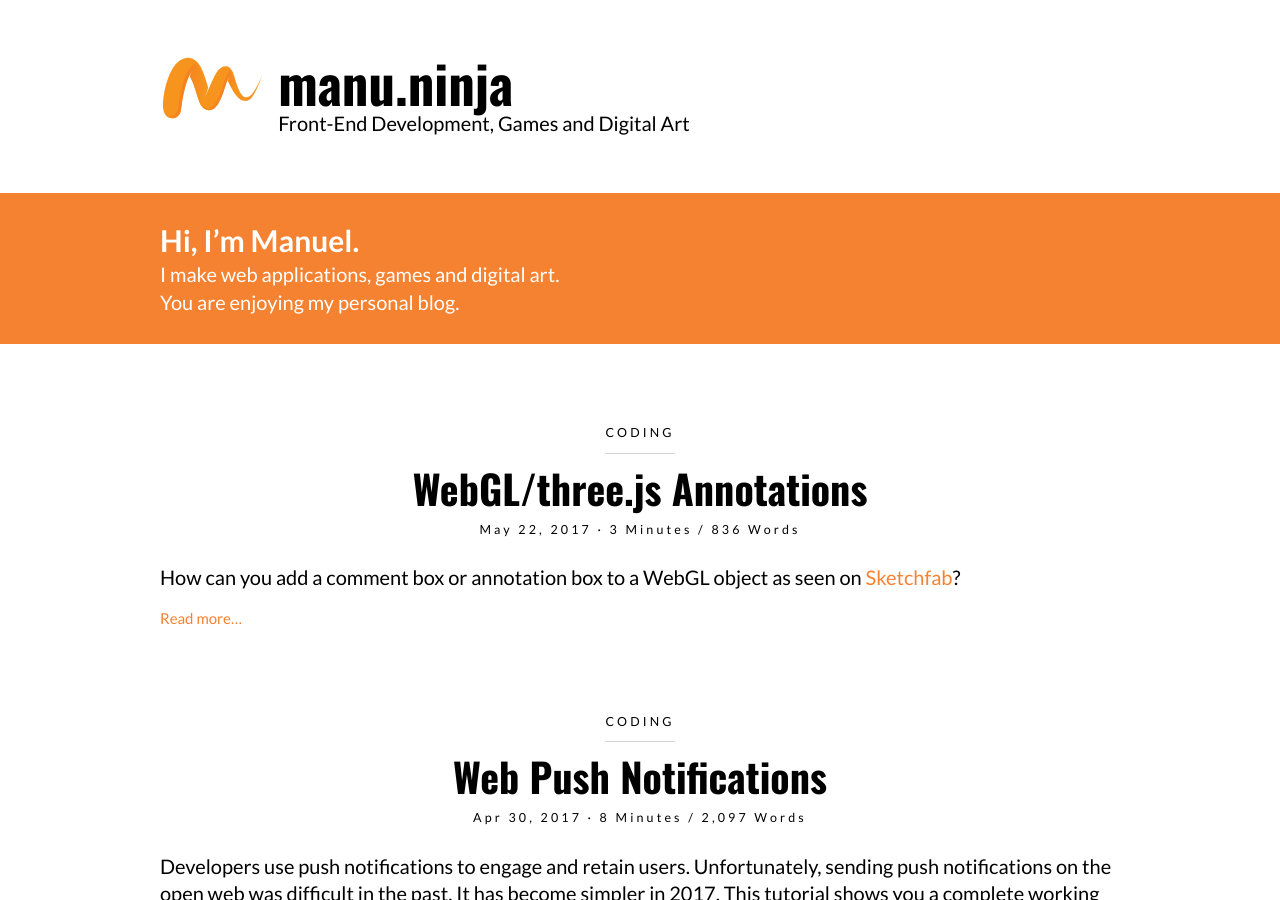
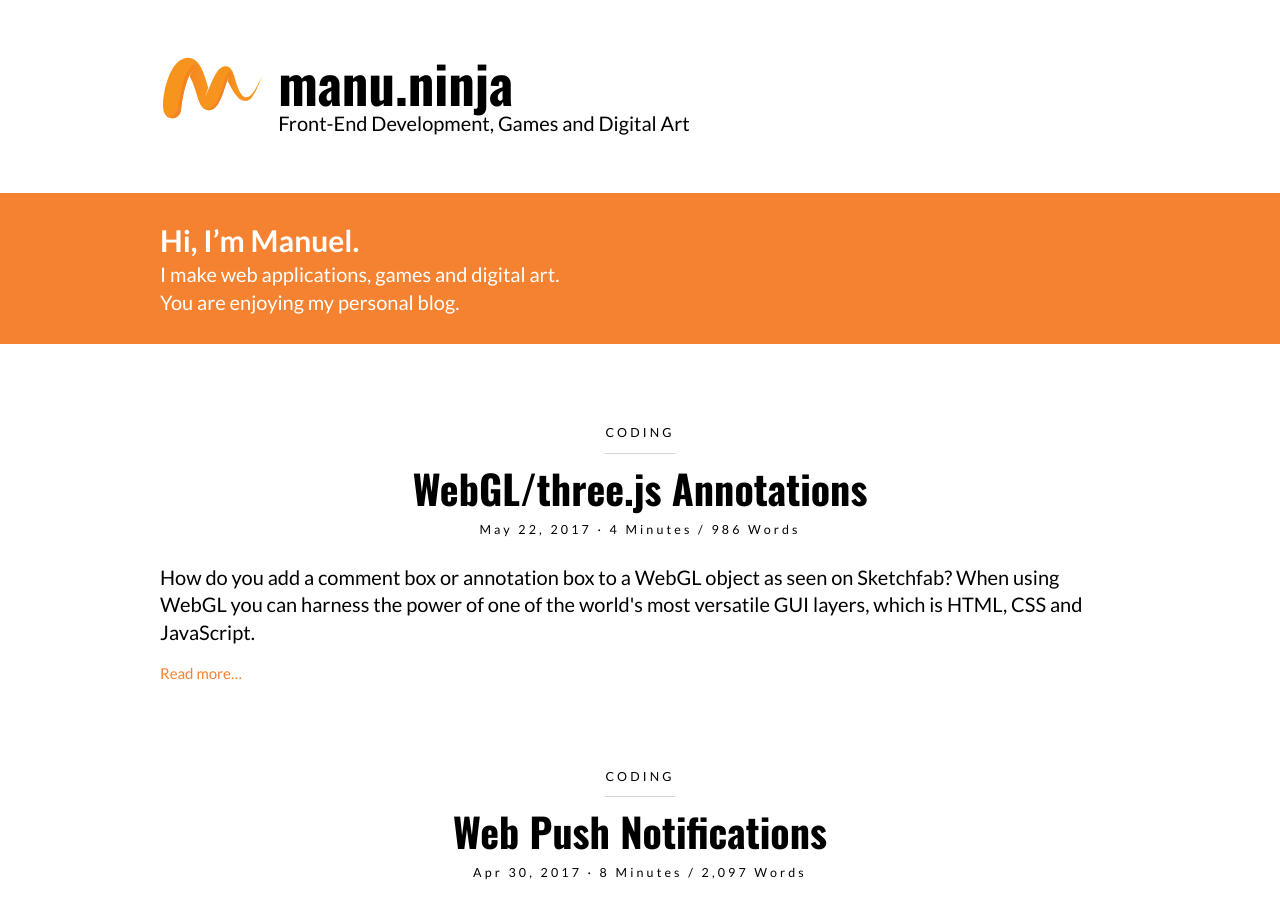
Before and after one commit to Lorti/manu.ninja, a Jekyll site: the page built from index.html, in a window 1280 px wide and 900 px high. Built offline with Jekyll 4.4.1, drawn with Linux system fonts in a browser that asks for light colours; nearby versions of some CDN libraries; some of the changed lines change nothing that is shown.

Commit message:
Introduction

````diff
--- a/_posts/2017-05-22-webgl-three-js-annotations.md
+++ b/_posts/2017-05-22-webgl-three-js-annotations.md
@@ -5,14 +5,17 @@
 categories: coding
 thumbnail: /images/webgl-three-js-annotations.png
 sharing: true
+summary: How do you add a comment box or annotation box to a WebGL object as seen on Sketchfab? When using WebGL you can harness the power of one of the world's most versatile GUI layers, which is HTML, CSS and JavaScript.
 ---
 
-How can you add a comment box or annotation box to a WebGL object as seen on [Sketchfab][Dodo]?
+How do you add a comment box or annotation box to a WebGL object as seen on [Sketchfab][Dodo]? Engines usually provide a separate GUI layer, which consists of polygons and textures rendered after the game or visualization itself. Take a look at [Unity] or [Unreal Engine] for examples[<sup>1</sup>](#1). When using WebGL you can harness the power of one of the world's most versatile GUI layers, which is HTML, CSS and JavaScript.
 
 <p data-height="480" data-theme-id="0" data-slug-hash="Vbppap" data-default-tab="result" data-user="Lorti" data-embed-version="2" data-pen-title="WebGL Annotations (three.js)" class="codepen">See the Pen <a href="http://codepen.io/Lorti/pen/Vbppap/">WebGL Annotations (three.js)</a> by Manuel Wieser (<a href="http://codepen.io/Lorti">@Lorti</a>) on <a href="http://codepen.io">CodePen</a>.</p>
 <script async src="https://production-assets.codepen.io/assets/embed/ei.js"></script>
 
 ## Setup
+
+For this example we'll use a basic three.js setup as described in [WebGL 3D Model Viewer Using three.js], or any of the various three.js examples in the official repository. The object we'll annotate is a simple box with a width, height and depth of 500 units.
 
 ``` js
 const mesh = new THREE.Mesh(
@@ -28,6 +31,8 @@
 ```
 
 ## Screen Projection
+
+The annotation is glued to one of the corners, represented by `THREE.Vector3(250, 250, 250)`{:.js}.
 
 ``` js
 const vector = new THREE.Vector3(250, 250, 250);
@@ -116,4 +121,17 @@
 sprite.material.opacity = 0;
 ```
 
+
+
+## Footnotes
+
+1. <a name="1"></a>[CryEngine] even uses [Scaleform], a technology based on Flash, if you want to use those dusty ActionScript skills you have aquired years ago.
+
+
+
 [Dodo]: https://sketchfab.com/models/ad10226b4f7a451ea23920a556c72a90
+[Unity]: https://docs.unity3d.com/Manual/UISystem.html
+[Unreal Engine]: https://docs.unrealengine.com/latest/INT/Engine/UMG/
+[CryEngine]: http://docs.cryengine.com/display/SDKDOC4/User+Interface
+[Scaleform]: https://www.autodesk.com/products/scaleform/overview
+[WebGL 3D Model Viewer Using three.js]: https://manu.ninja/webgl-3d-model-viewer-using-three-js
````
